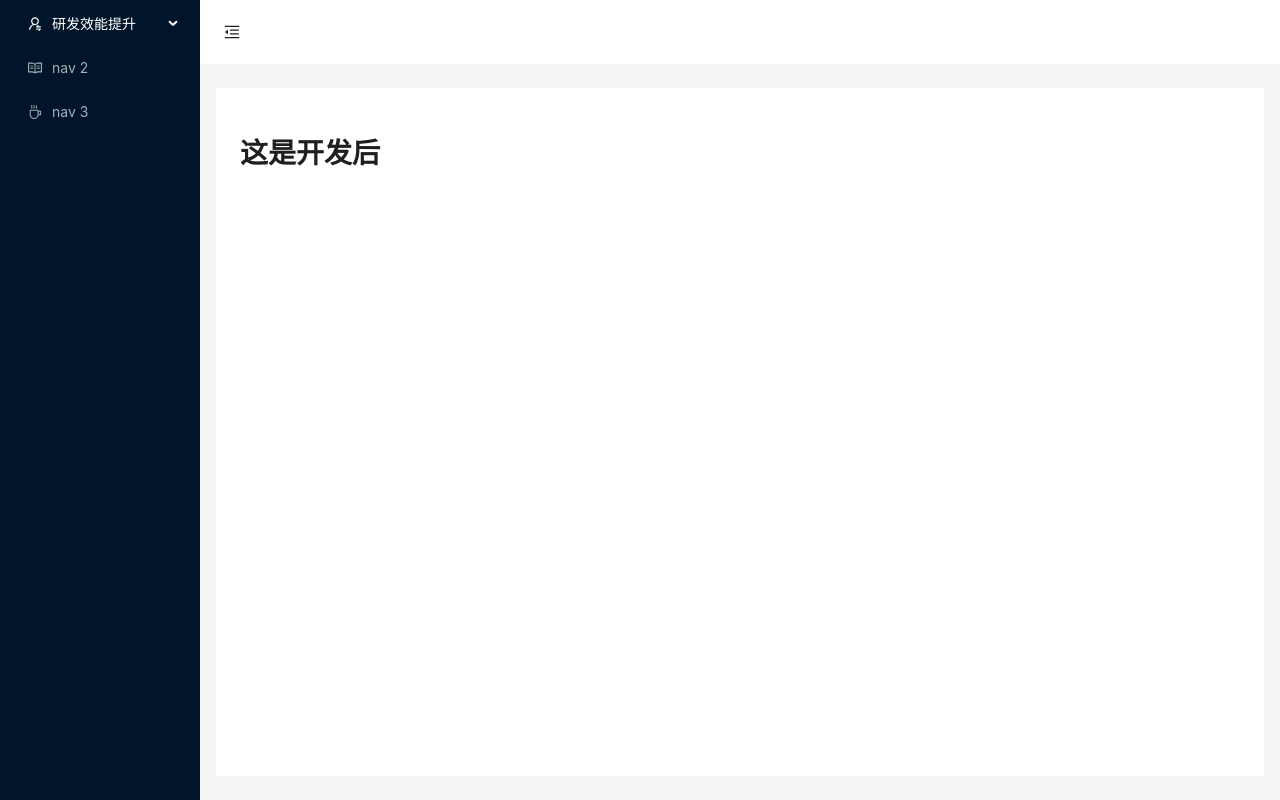
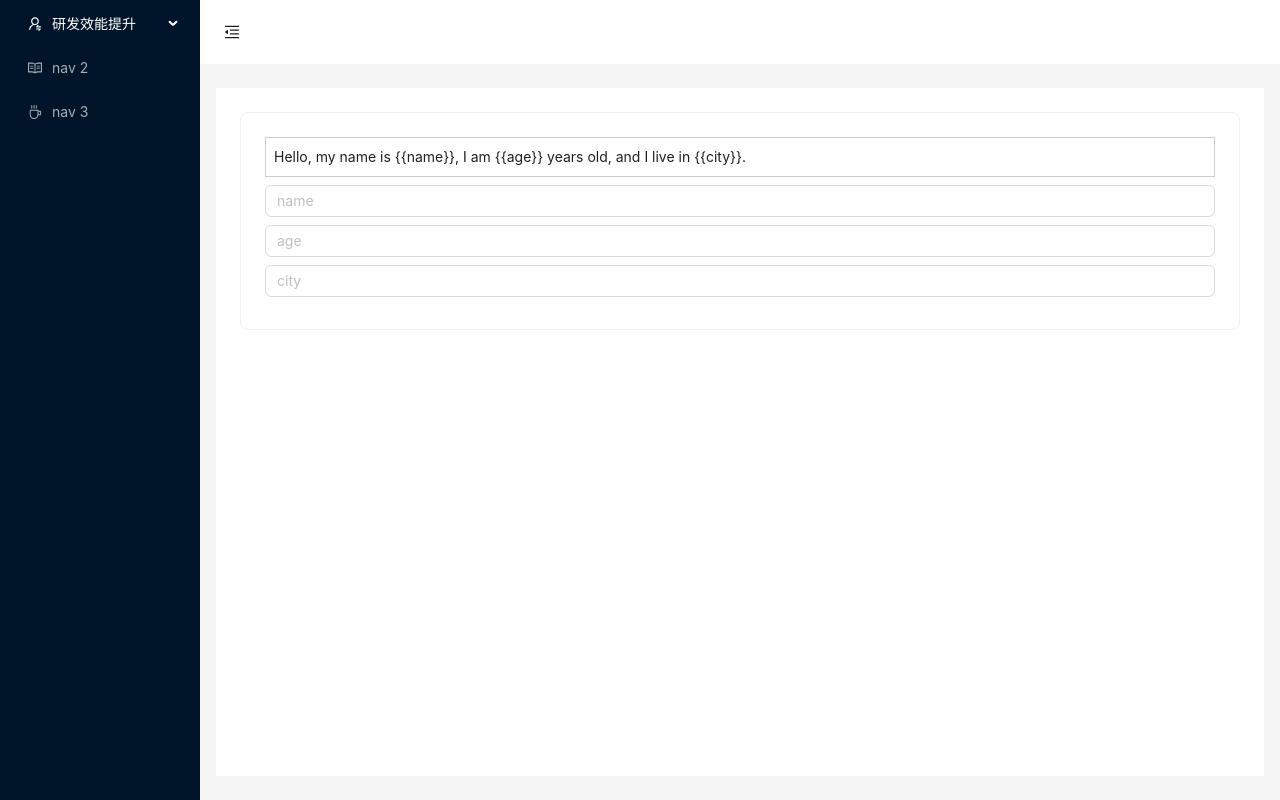
Before and after one commit to isixline/prompt-draft, a React (Create React App) app: page /llm-development/after-development in a window 1280 px wide. Built offline with nearby package versions, Linux system fonts and the light colour scheme.

Commit message:
feat: add FormatText

```diff
--- a/package.json
+++ b/package.json
@@ -8,6 +8,7 @@
     "@testing-library/user-event": "^13.5.0",
     "antd": "^5.7.1",
     "react": "^18.2.0",
+    "react-copy-to-clipboard": "^5.1.0",
     "react-dom": "^18.2.0",
     "react-router-dom": "^6.14.2",
     "react-scripts": "5.0.1",
--- /dev/null
+++ b/src/components/FormatText.jsx
@@ -0,0 +1,58 @@
+import React, { useState } from 'react';
+import { Input, Button, message, Card } from 'antd';
+import { CopyOutlined } from '@ant-design/icons';
+import { CopyToClipboard } from 'react-copy-to-clipboard';
+
+const FormatTextComponent = ({ title, paramNames, formatTemplate }) => {
+  const [paramValues, setParamValues] = useState({});
+
+  const handleInputChange = (paramName, value) => {
+    setParamValues((prevValues) => ({
+      ...prevValues,
+      [paramName]: value,
+    }));
+  };
+
+  const formatText = () => {
+    let formattedText = formatTemplate;
+    Object.keys(paramValues).forEach((paramName) => {
+      const regex = new RegExp(`{{${paramName}}}`, 'g');
+      formattedText = formattedText.replace(regex, paramValues[paramName]);
+    });
+    return formattedText;
+  };
+
+  const handleCopySuccess = () => {
+    message.success('Formatted text copied to clipboard!');
+  };
+
+  return (
+    <Card title={title}>
+      <div>
+        <div style={{ marginBottom: 8 }}>
+          <div style={{ border: '1px solid #ccc', padding: 8 }}>{formatTemplate}</div>
+        </div>
+        {paramNames.map((paramName) => (
+          <Input
+            key={paramName}
+            style={{ marginBottom: 8 }}
+            placeholder={paramName}
+            onChange={(e) => handleInputChange(paramName, e.target.value)}
+          />
+        ))}
+        {Object.keys(paramValues).length > 0 && (
+          <div style={{ marginTop: 16, display: 'flex', alignItems: 'center' }}>
+            <div style={{ border: '1px solid #ccc', padding: 8, flexGrow: 1 }}>
+              {formatText()}
+            </div>
+            <CopyToClipboard text={formatText()} onCopy={handleCopySuccess}>
+              <Button icon={<CopyOutlined />} style={{ marginLeft: 8 }} />
+            </CopyToClipboard>
+          </div>
+        )}
+      </div>
+    </Card>
+  );
+};
+
+export default FormatTextComponent;
--- a/src/pages/llmDevelopment/AfterDevelopment.jsx
+++ b/src/pages/llmDevelopment/AfterDevelopment.jsx
@@ -1,7 +1,15 @@
 import React from 'react';
+import FormatText from '../../components/FormatText'
 
 const Page = () => {
-  return <h1>这是开发后</h1>;
+  const paramNames = ['name', 'age', 'city'];
+  const formatTemplate = 'Hello, my name is {{name}}, I am {{age}} years old, and I live in {{city}}.';
+
+  return (
+    <div>
+      <FormatText paramNames={paramNames} formatTemplate={formatTemplate} />
+    </div>
+  );
 };
 
 export default Page;
--- a/src/pages/llmDevelopment/InDevelopment.jsx
+++ b/src/pages/llmDevelopment/InDevelopment.jsx
@@ -1,7 +1,15 @@
 import React from 'react';
+import FormatText from '../../components/FormatText'
 
 const Page = () => {
-  return <h1>这是开发中</h1>;
+  const paramNames = ['text'];
+  const formatTemplate = '转换 {{text}} 为大写下划线格式';
+
+  return (
+    <div>
+      <FormatText paramNames={paramNames} formatTemplate={formatTemplate} />
+    </div>
+  );
 };
 
 export default Page;
```
Also changed, not shown: 1 other file (tests, documents, lock files or other folders).
